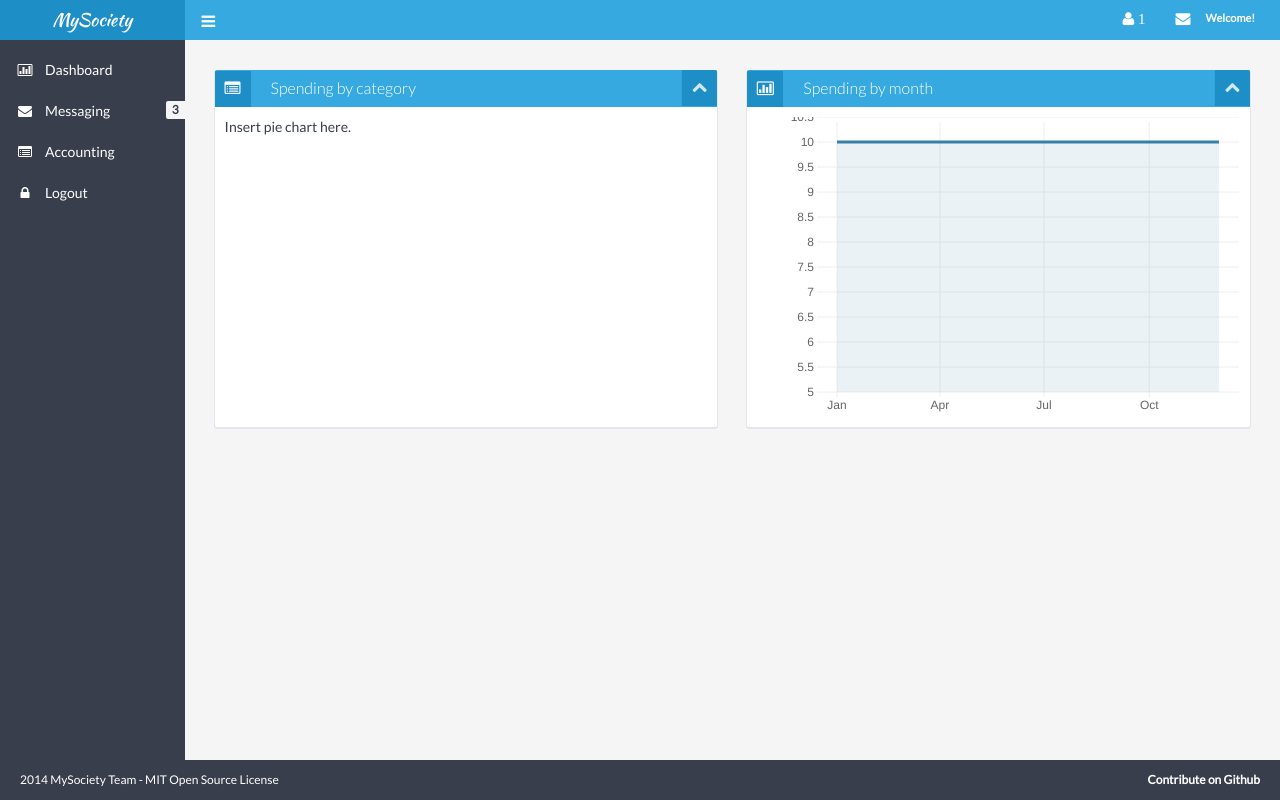
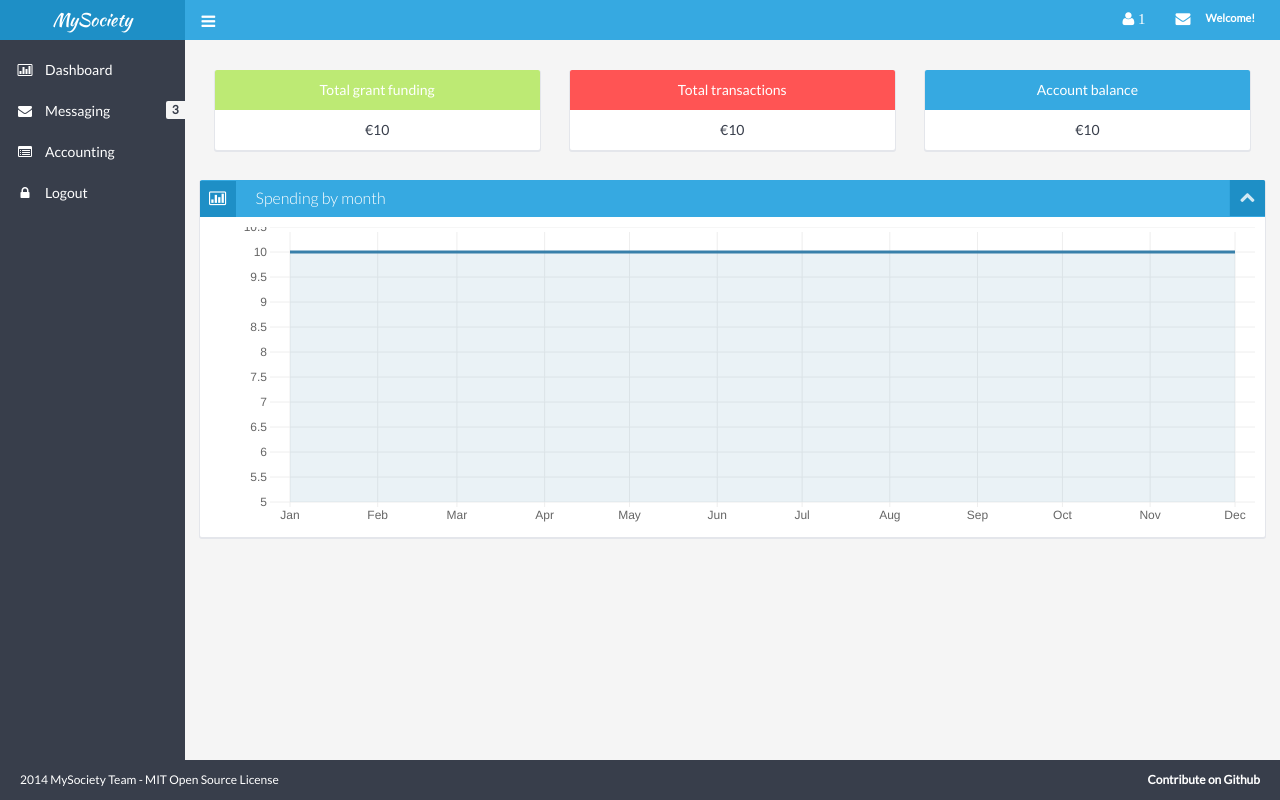
Before and after one commit to CS2014/USM, a Django app: template usm/accounting/templates/accounting/index.html in a window 1280 px wide. Run offline with Django 3.2, Linux system fonts and the light colour scheme; the template is opened without the code that fills it: most values are stand-ins (such as "Sample title", 1, 10 or a date in 2020); some libraries are stand-ins or nearby versions.

Commit message:
Touched up dashboard

```diff
--- a/usm/accounting/templates/accounting/index.html
+++ b/usm/accounting/templates/accounting/index.html
@@ -6,22 +6,49 @@
 <script src="{{ STATIC_URL }}assets/js/jquery.flot.pie.min.js"></script>
 
 <div class="row">
-    <div class="col-sm-6">
-      <div class="box">
-        <div class="box-header" data-original-title>
-          <h2><i class="fa fa-list-alt"></i><span class="break"></span>Spending by category</h2>
-          <div class="box-icon">
-            <a href="charts-flot.html#" class="btn-minimize"><i class="fa fa-chevron-up"></i></a>
+        <div class="col-sm-4">
+
+          <div class="smallchart green box mobileHalf">
+
+            <div class="title">Total grant funding</div>
+
+
+            <div class="value">€{{society.account.tabulate_grants.total}}</div>
+
           </div>
-        </div>
-        <div class="box-content">
-           <div id="donutchart" style="height: 300px;">
-             Insert pie chart here.
-           </div>
-        </div>
-      </div>
-    </div><!--/col-->
-  <div class="col-sm-6">
+
+        </div><!--/col-->
+
+                <div class="col-sm-4">
+
+          <div class="smallchart red box mobileHalf">
+
+            <div class="title">Total transactions</div>
+
+
+            <div class="value">€{{society.account.tabulate_transactions.total}}</div>
+
+          </div>
+
+        </div><!--/col-->
+
+                <div class="col-sm-4">
+
+          <div class="smallchart blue box mobileHalf">
+
+            <div class="title">Account balance</div>
+
+
+            <div class="value">€{{society.account.tabulate_balance}}</div>
+
+          </div>
+
+        </div><!--/col-->
+</div>
+
+
+<div class="row">
+
     <div class="box">
       <div class="box-header">
         <h2><i class="fa fa-bar-chart-o"></i>Spending by month</h2>
@@ -33,7 +60,7 @@
         <figure id="example1" style="height: 300px"></figure>
       </div>
     </div>
-  </div>
+
 </div>
 
 <script>
@@ -108,4 +135,47 @@
 
     }());
 </script>
+
+<script>
+(function () {
+  /* ---------- Pie chart ---------- */
+  var data = [
+  { label: "Internet Explorer",  data: 12},
+  { label: "Mobile",  data: 27},
+  { label: "Safari",  data: 85},
+  { label: "Opera",  data: 64},
+  { label: "Firefox",  data: 90},
+  { label: "Chrome",  data: 112}
+  ];
+
+  if($("#piechart").length)
+  {
+    $.plot($("#piechart"), data,
+    {
+      series: {
+          pie: {
+              show: true
+          }
+      },
+      grid: {
+          hoverable: true,
+          clickable: true
+      },
+      legend: {
+        show: false
+      },
+      colors: ["#FA5833", "#2FABE9", "#FABB3D", "#78CD51"]
+    });
+
+    function pieHover(event, pos, obj)
+    {
+      if (!obj)
+          return;
+      percent = parseFloat(obj.series.percent).toFixed(2);
+      $("#hover").html('<span style="font-weight: bold; color: '+obj.series.color+'">'+obj.series.label+' ('+percent+'%)</span>');
+    }
+    $("#piechart").bind("plothover", pieHover);
+  }
+});
+</script>
 {% endblock %}
--- a/usm/main/views.py
+++ b/usm/main/views.py
@@ -117,7 +117,6 @@ def dash_board(request, slug):
                 society = get_object_or_404(Society, slug=slug)
                 society.members.get(pk=request.user.id)
                 monthlyTotals = society.account.tabulate_transactions_past_year_by_month()
-                print(monthlyTotals)
                 return render(request, 'accounting/index.html', {'society': society , 'monthlyTotals':monthlyTotals})
         except (Http404, User.DoesNotExist):
                 messages.add_message(request, messages.INFO,
```
Also changed, not shown: usm/accounting/models.py (+8 -0 lines).
